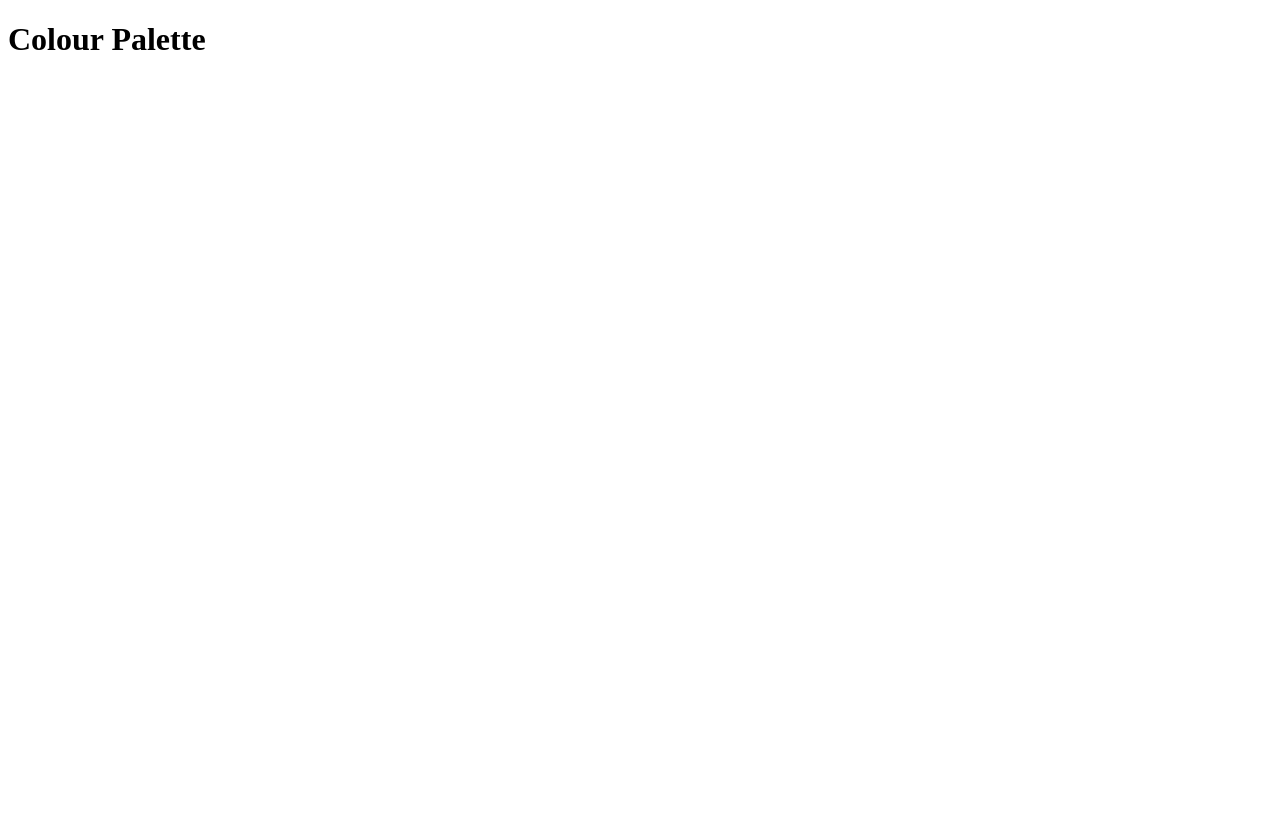
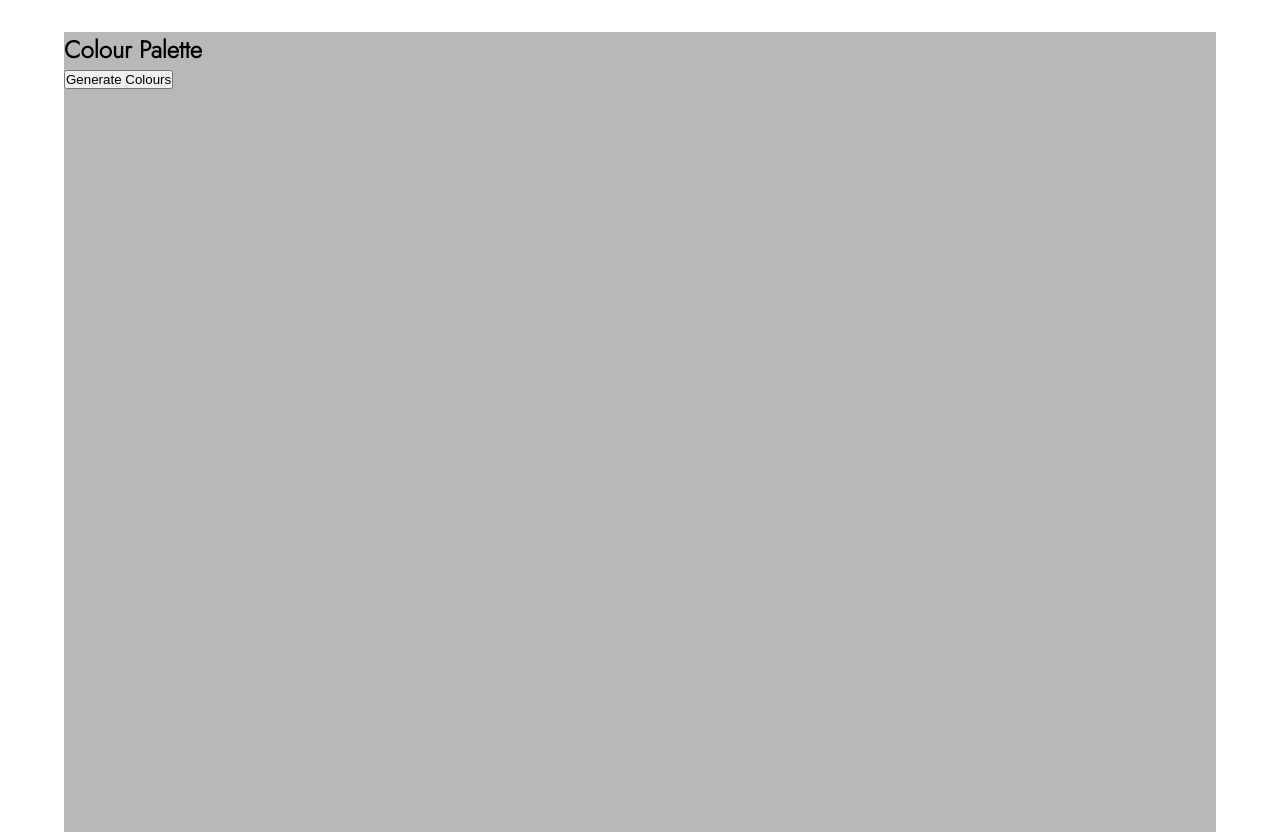
Before and after one commit to GalKJ/founders-and-coders-colour-palette, a plain HTML site: page colour-palette.html in a window 1280 px wide. Before the commit the page ends 800 px from the top, so only its background shows below. Drawn offline with Linux system fonts and the light colour scheme.

Commit message:
add section, p and div .html, root, section, h1 rules .css

```diff
--- a/colour-palette.css
+++ b/colour-palette.css
@@ -1,3 +1,45 @@
-h1 {
-    color: blue ;
+:root {
+
+    /* Custom Properties */
+    /* Typography variables */
+        --letter-spacing: 0.1rem;
+        --fs: 1rem;
+        --font-fam: "Jost";
+        --paragraph-fs: 1.1rem;
+
+     /* Font weight variables */
+        --fw1: 100;
+        --fw2: 200;
+        --fw3: 300;
+
+    /* Font effect variables  */
+        --text-shad: 0 0 10px #91ff65, 2px 2px 1px rgb(0, 221, 255);
+
+    /* Layout variables */
+        --max-width: 90%;
+        --section-height: 100vh;
+        --header-margin-top: 2rem;
+        }
+
+* {
+    box-sizing: border-box;
+    margin: 0;
+    padding: 0;
 }
+
+body {
+    font-family: var(--font-fam);
+    max-width: var(--max-width);
+    margin: auto;
+}
+
+#section_one {
+    min-height: var(--section-height);
+    background-color: #b9b8b8;
+}
+
+
+    h1 {
+    margin-top: var(--header-margin-top);
+
+}
--- a/colour-palette.html
+++ b/colour-palette.html
@@ -4,9 +4,22 @@
     <meta charset="UTF-8" />
     <meta http-equiv="X-UA-Compatible" content="IE=edge" />
     <meta name="viewport" content="width=device-width, initial-scale=1.0" />
+    <link rel="stylesheet" href="colour-palette.css" />
+    <link
+      href="https://fonts.googleapis.com/css2?family=Jost:wght@100;200;300&display=swap"
+      rel="stylesheet"
+    />
     <title>Colour Palette</title>
   </head>
   <body>
-    <h1>Colour Palette</h1>
+    <section id="section_one">
+      <header>
+        <h1>Colour Palette</h1>
+      </header>
+
+      <button>Generate Colours</button>
+    </section>
+
+    <script src="colour-palette.js"></script>
   </body>
 </html>
--- a/colour-palette.js
+++ b/colour-palette.js
@@ -1,2 +1,6 @@
 // Select elements
-const header = document.querySelector(h1);
+
+
+// Function to create random hex value
+
+console.log('rabbitz');
```
